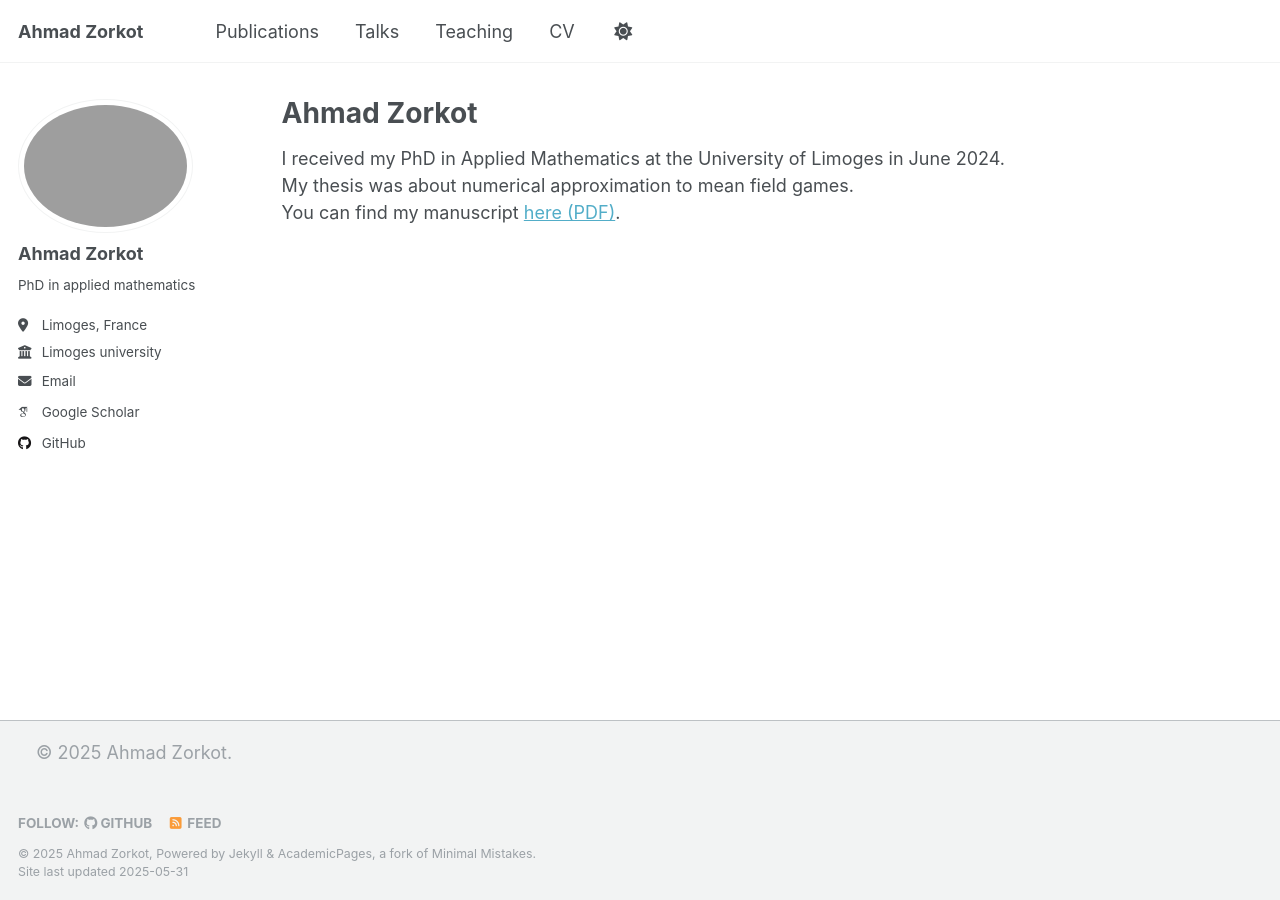
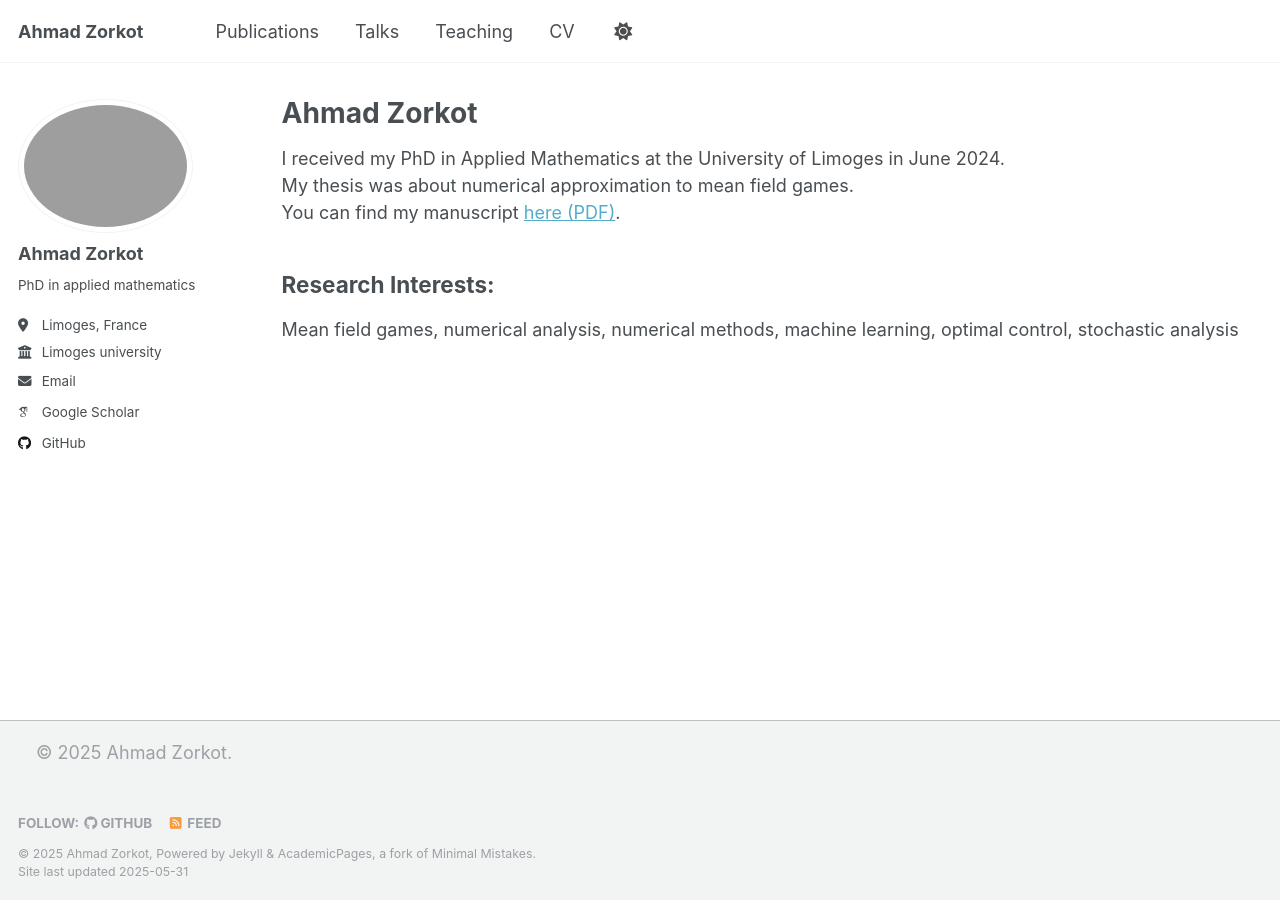
Before and after one commit to ahmadzorkot/ahmadzorkot.github.io, a Jekyll site: the page built from index.md, in a window 1280 px wide. Built offline with Jekyll 4.4.1, drawn with Linux system fonts in a browser that asks for light colours; some web fonts are replaced; our own code applies the rules of GitHub Pages for plain Markdown files.

Commit message:
Update index.md

```diff
--- a/index.md
+++ b/index.md
@@ -7,3 +7,7 @@ title: "Ahmad Zorkot"
 I received my PhD in Applied Mathematics at the University of Limoges in June 2024.
 My thesis was about numerical approximation to mean field games.
 You can find my manuscript [here (PDF)](https://theses.hal.science/tel-04642299v1/file/2024LIMO0026.pdf).
+
+
+## Research Interests:
+Mean field games, numerical analysis, numerical methods, machine learning, optimal control, stochastic analysis
```
